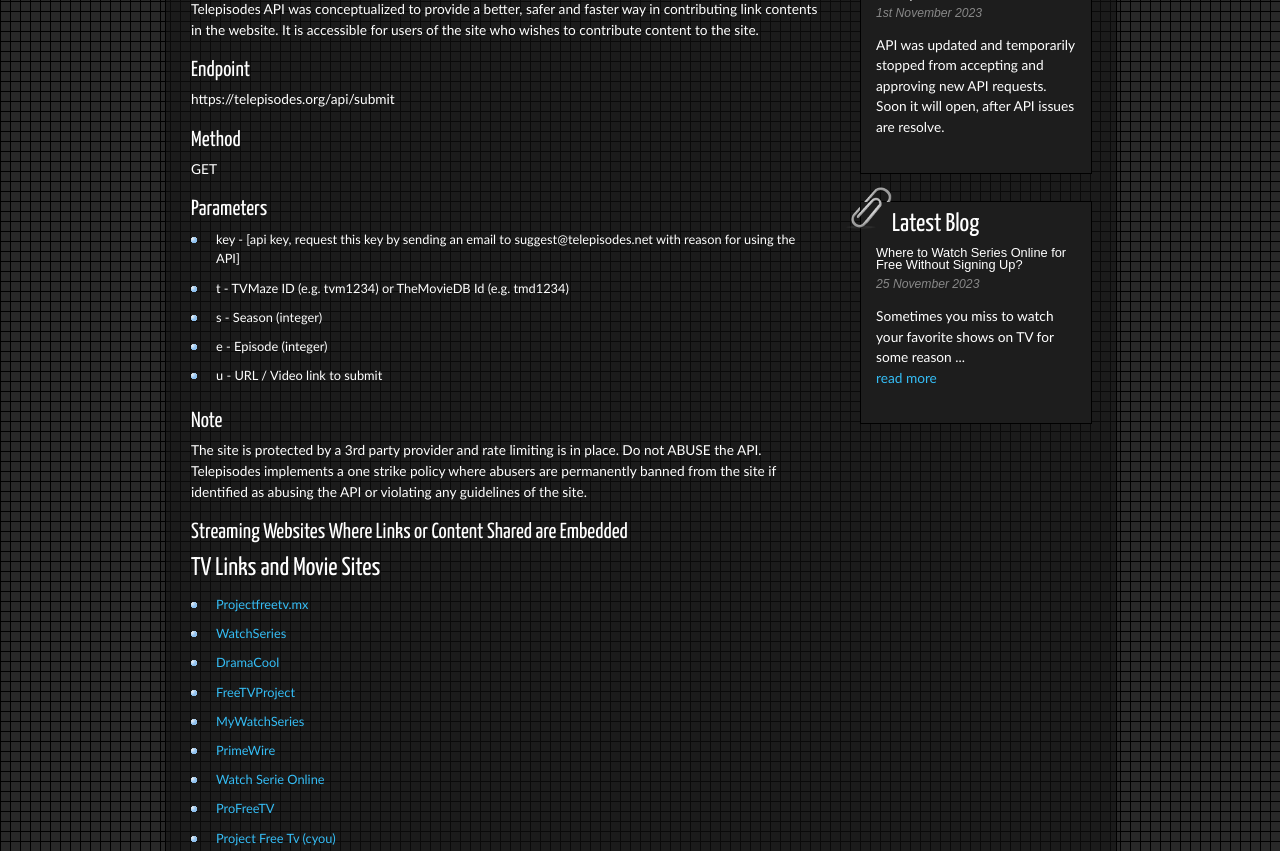
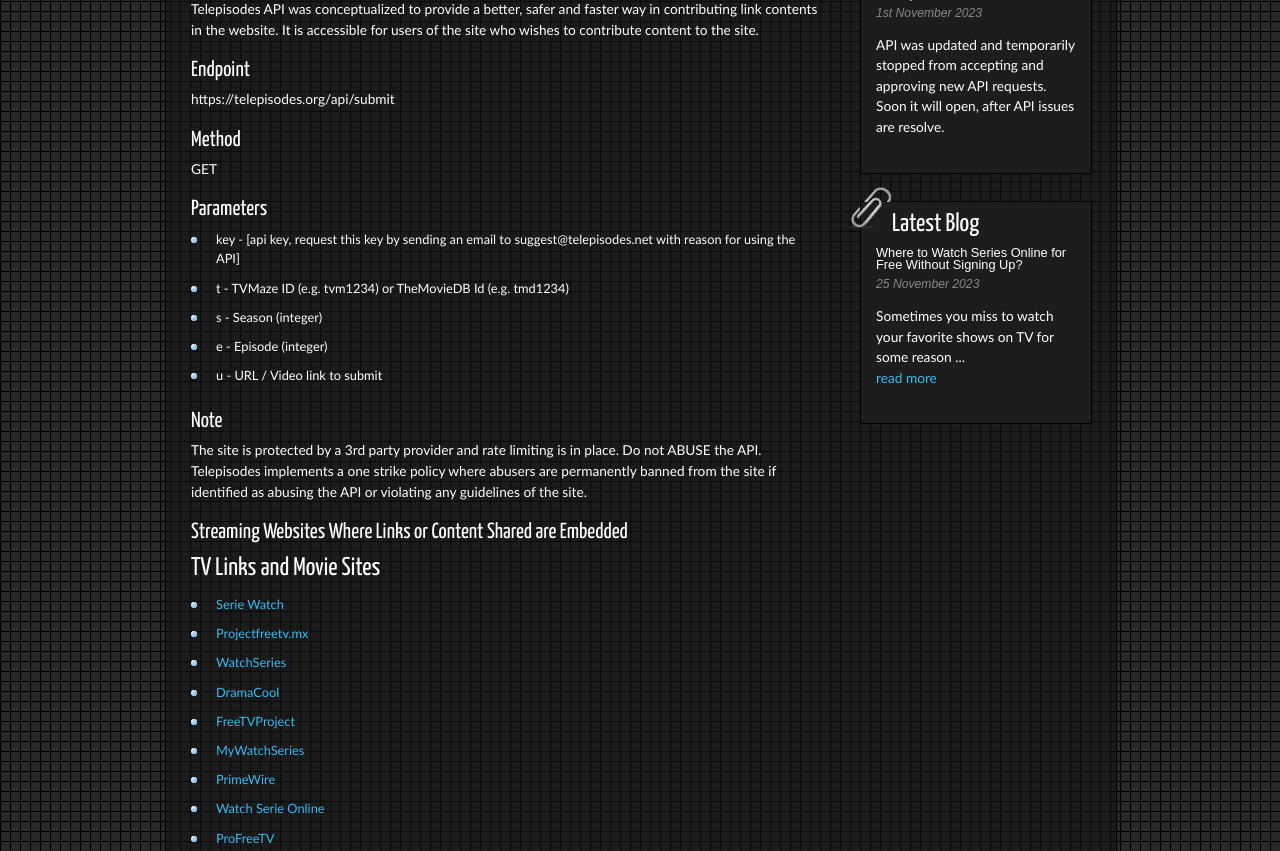
Before and after one commit to telepisodes/telepisodes.github.io, a plain HTML site: page index.html in a window 1280 px wide. Shown: the part 249-1100 px from the top of the page. Drawn offline with Linux system fonts and the light colour scheme.

Commit message:
Update index.html

```diff
--- a/index.html
+++ b/index.html
@@ -66,6 +66,7 @@
         <h2>Streaming Websites Where Links or Content Shared are Embedded</h2>
         <h3>TV Links and Movie Sites</h3>
         <ul>
+          <li><a title="watch series" href="https://serie.watch/">Serie Watch</a></li>
         	<li><a href="https://www.projectfreetv.mx">Projectfreetv.mx</a></li>
         	<li><a href="https://www.watchseries.tube">WatchSeries</a></li>
           <li><a href="https://www.mydramacool.cyou">DramaCool</a></li>
```
